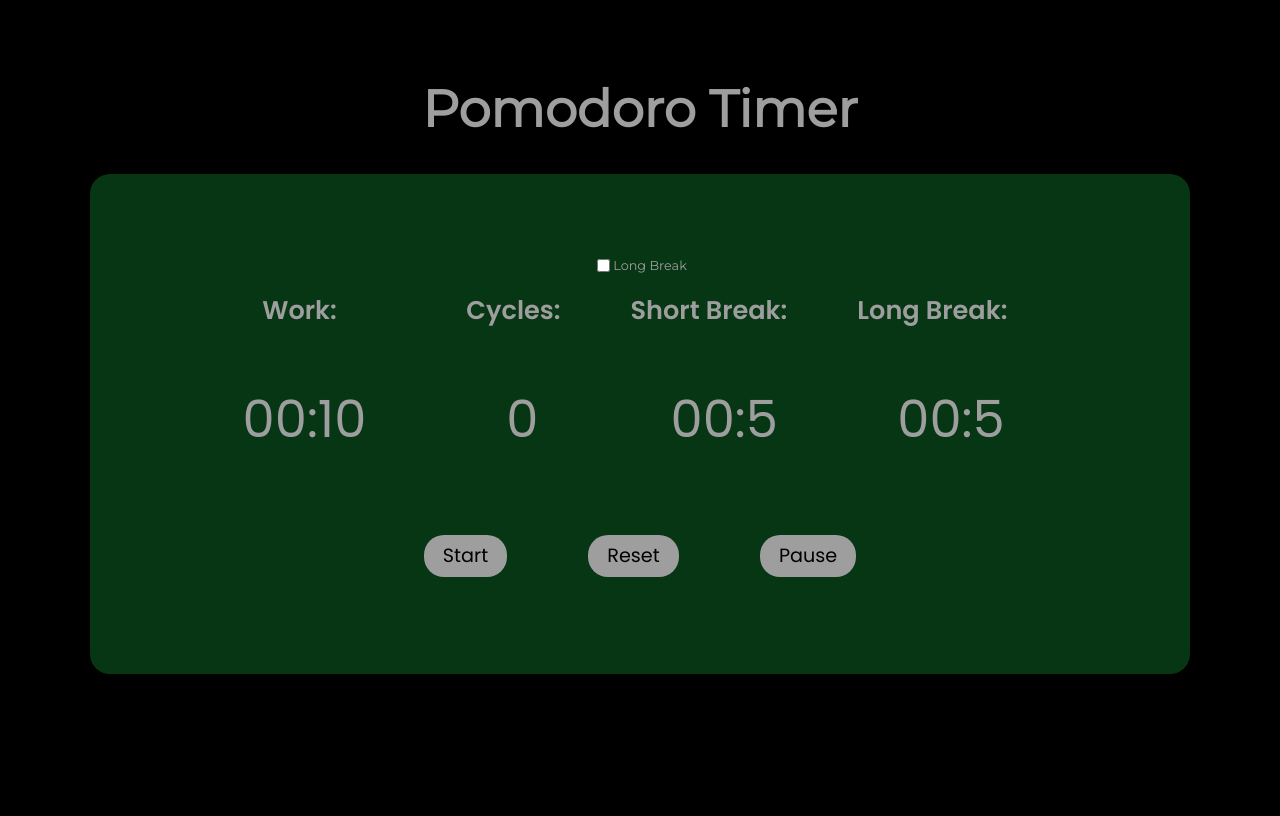
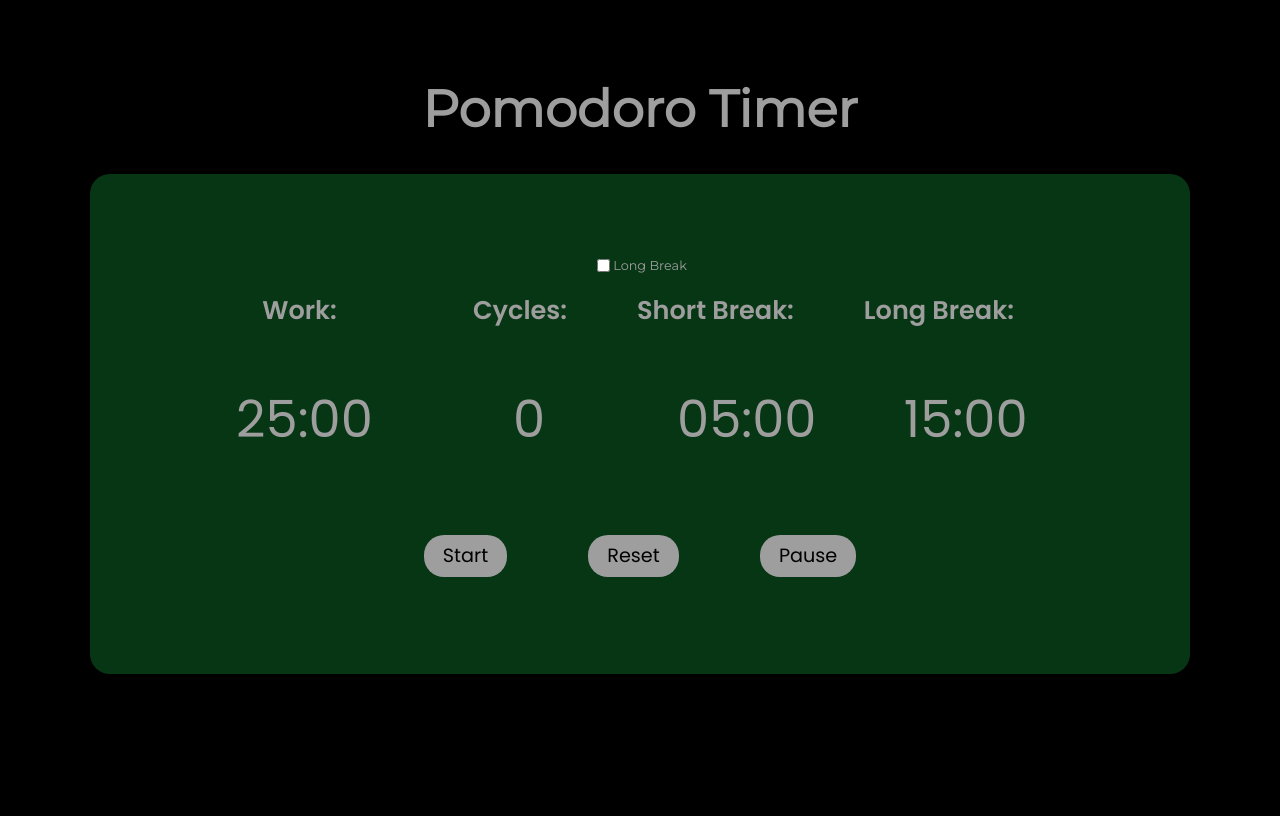
Before and after one commit to imadiss/web-and-mobile-programming-course, a PHP site: page /Timer.html in a window 1280 px wide. Run offline with PHP 8.4, Linux system fonts and the light colour scheme; some web fonts are replaced.

Commit message:
Add pomodoro

```diff
--- a/Pomodoro/Timer.css
+++ b/Pomodoro/Timer.css
@@ -36,26 +36,25 @@ ul{
     border-radius: 20px;
     height: 500px;
     width: 1100px ;
-    overflow: hidden;
     margin-bottom: 100px;
 }
 
 @media (max-width: 768px) {
     .tab {
-        height: 300px;
-        width: 600px ;
+        height: 200px;
+        width: 300px ;
         margin-bottom: 70px;
     }
     h5{
         font-size: 1vw;
-        padding-right: 15px;
-        margin-right: 20px;
+        padding-right: 5px;
+        margin-right: 10px;
         margin-top: 3px;
     }
     button{
         font-size: 1vw;
-        margin: 2vw 1vw;
-        padding: 0.25vw 1vw;
+        margin: 1vw 0.5vw;
+        padding: 0.25vw 0.5vw;
     }
 }
 
--- a/Pomodoro/Timer.html
+++ b/Pomodoro/Timer.html
@@ -24,9 +24,9 @@
             <div class="work">
                 <h5>Work:</h5>
                 <ul id="work_list">
-                    <li id="work_m">00</li>
+                    <li id="work_m">25</li>
                     <li>:</li>
-                    <li id="work_s">10</li>
+                    <li id="work_s">00</li>
                 </ul>
             </div>
             <div class="cycles">
@@ -38,18 +38,18 @@
             <div class="short_break">
                 <h5>Short Break:</h5>
                 <ul>
-                    <li id="short_m">00</li>
+                    <li id="short_m">05</li>
                     <li>:</li>
-                    <li id="short_s">5</li>
+                    <li id="short_s">00</li>
                 </ul>
             </div>
 
             <div class="Long break">
                 <h5>Long Break:</h5>
                 <ul>
-                    <li id="long_m">00</li>
+                    <li id="long_m">15</li>
                     <li>:</li>
-                    <li id="long_s">5</li>
+                    <li id="long_s">00</li>
                 </ul>
             </div>
         </div>
--- a/Pomodoro/script.js
+++ b/Pomodoro/script.js
@@ -53,7 +53,7 @@ function reset_click(){
         interval=undefined;
     }
     else{
-        msg_reset.textContent="Timer is Already Reseted";
+        msg_reset.textContent="The Timer Has Already Been Reset!";
         msg_reset.style.color="red";
         msg_reset.style.fontFamily="poppins";
         setTimeout(function (){
@@ -71,7 +71,7 @@ function pause_click(){
         interval=undefined;
     }
     else{
-        msg_pause.textContent="Timer is Already Paused";
+        msg_pause.textContent="Timer Has Already Been Paused!";
         msg_pause.style.color="red";
         msg_pause.style.fontFamily="poppins";
         setTimeout(function(){
@@ -106,7 +106,7 @@ function execution(){
         interval=setInterval(Timing,1000);
     }
     else{
-        msg_start.textContent="Timer is Already Started!";
+        msg_start.textContent="Timer Has Already Been Started!";
         msg_start.style.color="red";
         msg_start.style.fontFamily="poppins";
         setTimeout(function (){
@@ -129,7 +129,7 @@ function Timing(){
     }
 
     else if(work_sec.textContent==0 && work_m.textContent==0){
-            if (short_m.textContent==0 && short_sec.textContent==5 && (checkbox.checked || long_sec.textContent!=5)){
+            if (short_m.textContent==0 && short_sec.textContent==5 && (checkbox.checked || long_sec.textContent!=15)){
 
                 if(long_m.textContent!=0 && long_sec.textContent==0){
                     if(long_m.textContent<=10) long_m.textContent="0"+String(long_m.textContent-1);
```
